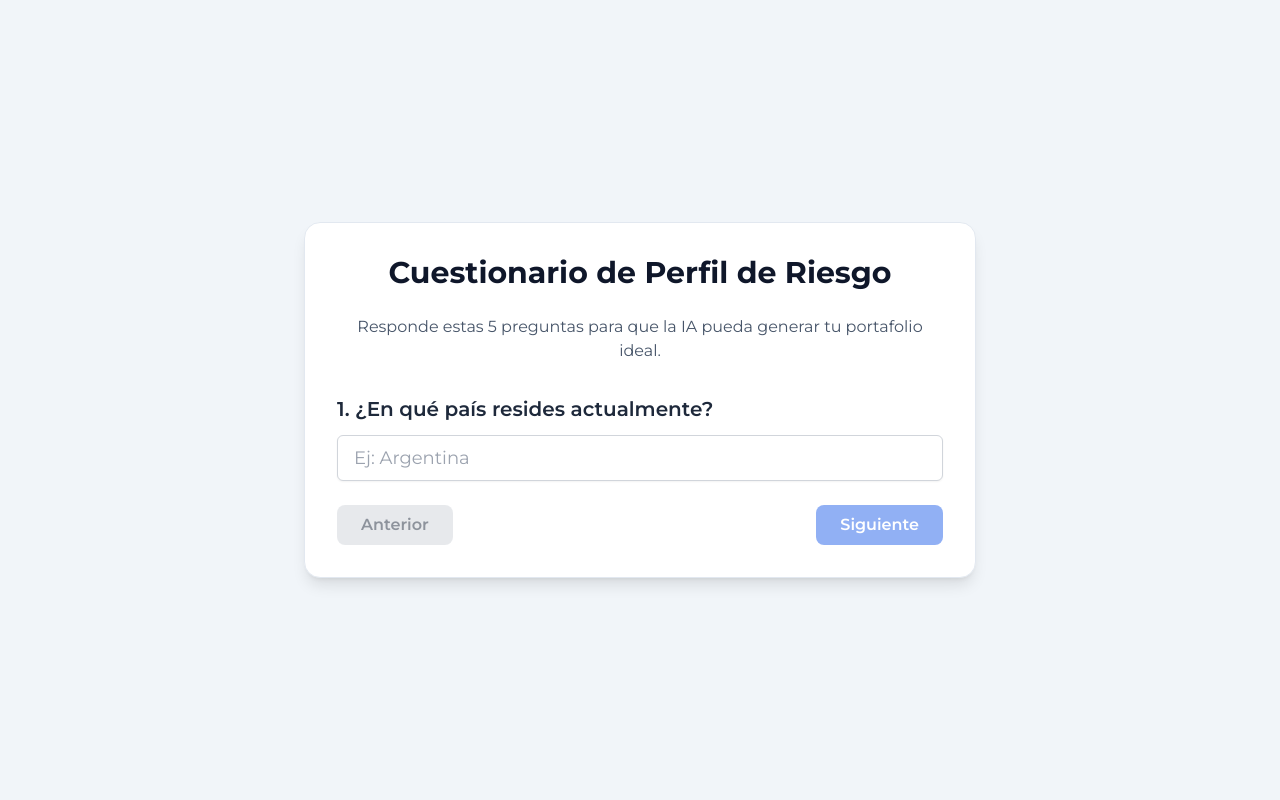
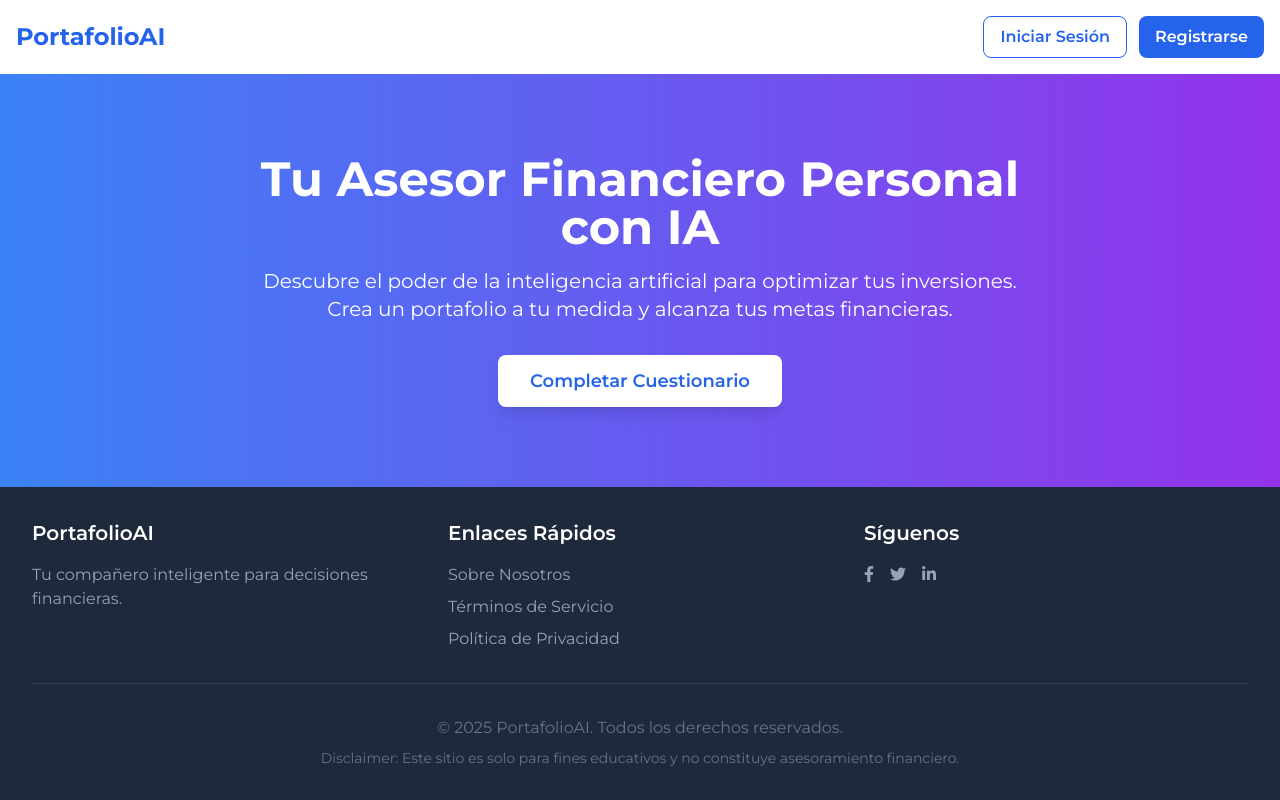
Before and after one commit to abriltello/portafolioAI, a React (Vite) app in the folder frontend/: page / in a window 1280 px wide. Built offline with nearby package versions, Linux system fonts and the light colour scheme; no server answers; sample sign-in values are in the browser's storage.

Commit message:
Actualizaciones en el flujo de autenticación y cuestionario

```diff
--- a/frontend/index.html
+++ b/frontend/index.html
@@ -14,7 +14,8 @@
     <style>
       body {
         font-family: 'Montserrat', sans-serif;
-        @apply bg-slate-50 text-slate-600;
+        background-color: #f8fafc; /* bg-slate-50 */
+        color: #475569; /* text-slate-600 */
       }
       @keyframes fadeIn {
         from { opacity: 0; transform: translateY(6px); }
--- a/frontend/src/App.tsx
+++ b/frontend/src/App.tsx
@@ -1,42 +1,112 @@
-import React, { useState, useEffect } from 'react';
-import { BrowserRouter as Router, Routes, Route, Navigate } from 'react-router-dom';
+// Componente principal de la aplicación
+import React, { useState, useEffect, useCallback } from 'react';
+import { BrowserRouter as Router, Routes, Route, Navigate, useNavigate } from 'react-router-dom';
 import AuthModal from './components/AuthModal';
 import Dashboard from './pages/Dashboard';
 import Home from './pages/Home';
 import RiskProfileForm from './components/RiskProfileForm';
-import { getAuthToken, removeAuthToken } from './services/api';
+import { getAuthToken, removeAuthToken, fetchCurrentUser } from './services/api';
 
 function App() {
+  // Estado para controlar si el usuario está autenticado
   const [isAuthenticated, setIsAuthenticated] = useState<boolean>(!!getAuthToken());
+  // Estado para controlar si el modal de autenticación está abierto
   const [isAuthModalOpen, setIsAuthModalOpen] = useState<boolean>(false);
-  const [portfolio, setPortfolio] = useState<any>(null); // Aquí se almacenará el portafolio del usuario
+  // Estado para controlar si el modal debe abrir en modo registro
+  const [authModalMode, setAuthModalMode] = useState<'login' | 'register'>('login');
+  // Estado para almacenar el portafolio del usuario
+  const [portfolio, setPortfolio] = useState<any>(null);
+  // Estado para mostrar carga
   const [isLoading, setIsLoading] = useState<boolean>(false);
+  // Estado para errores
   const [error, setError] = useState<string | null>(null);
+  // Estado para saber si debe redirigir al cuestionario después de login
+  const [shouldRedirectToQuestionnaire, setShouldRedirectToQuestionnaire] = useState<boolean>(false);
 
-  useEffect(() => {
-    // Aquí podrías cargar el portafolio del usuario si ya está autenticado
-    // y si no lo tienes en el estado.
-    if (isAuthenticated && !portfolio) {
-      // fetchPortfolio(); // Implementar esta función para cargar el portafolio
+  // Función para obtener el portafolio del usuario desde el backend
+  const fetchPortfolio = useCallback(async () => {
+    if (!isAuthenticated) return;
+    setIsLoading(true);
+    try {
+      const response = await fetchCurrentUser();
+      if (response.data && response.data.portfolio) {
+        setPortfolio(response.data.portfolio);
+      } else {
+        setPortfolio(null);
+      }
+    } catch (err) {
+      console.error("Error fetching user portfolio:", err);
+      setError("Failed to load portfolio.");
+      setPortfolio(null);
+    } finally {
+      setIsLoading(false);
     }
   }, [isAuthenticated]);
 
-  const handleLoginSuccess = () => {
+  // Efecto para cargar el portafolio cuando el usuario está autenticado
+  useEffect(() => {
+    if (isAuthenticated && !portfolio) {
+      fetchPortfolio();
+    }
+  }, [isAuthenticated, portfolio, fetchPortfolio]);
+
+  // Función llamada cuando la autenticación es exitosa
+  const handleLoginSuccess = async (source: 'login' | 'register') => {
     setIsAuthenticated(true);
     setIsAuthModalOpen(false);
-    // Aquí podrías también cargar el portafolio después de un login exitoso
-    // fetchPortfolio();
+    setShouldRedirectToQuestionnaire(false);
+
+    if (source === 'register') {
+      // Registro: siempre ir al cuestionario
+      window.location.href = '/risk-profile-form';
+      return;
+    }
+
+    // Login: detectar si es primera vez (sin portafolio) y redirigir a cuestionario; si no, al dashboard
+    try {
+      const me = await fetchCurrentUser();
+      const hasPortfolio = !!me.data?.portfolio;
+      if (hasPortfolio) {
+        window.location.href = '/dashboard/overview';
+      } else {
+        window.location.href = '/risk-profile-form';
+      }
+    } catch (err) {
+      // Ante error, fallback al dashboard
+      window.location.href = '/dashboard/overview';
+    }
   };
 
+  // Función para cerrar sesión
   const handleLogout = () => {
     removeAuthToken();
     setIsAuthenticated(false);
     setPortfolio(null);
-    // Redirigir a la página de inicio o login
+    window.location.href = '/';
   };
 
+  // Función llamada cuando se genera un portafolio
   const handlePortfolioGenerated = (newPortfolio: any) => {
     setPortfolio(newPortfolio);
+  };
+
+  // Función para abrir el modal de autenticación y luego ir al cuestionario
+  const handleOpenAuthModalForQuestionnaire = () => {
+    setShouldRedirectToQuestionnaire(true);
+    setAuthModalMode('register');
+    setIsAuthModalOpen(true);
+  };
+
+  // Función para abrir modal en modo login
+  const handleOpenAuthModalLogin = () => {
+    setAuthModalMode('login');
+    setIsAuthModalOpen(true);
+  };
+
+  // Función para abrir modal en modo registro
+  const handleOpenAuthModalRegister = () => {
+    setAuthModalMode('register');
+    setIsAuthModalOpen(true);
   };
 
   return (
@@ -44,20 +114,23 @@ function App() {
       <div className="min-h-screen bg-slate-50 font-montserrat text-slate-600">
         <Routes>
           <Route path="/" element={
-            isAuthenticated ? (
-              portfolio ? (
-                <Dashboard onLogout={handleLogout} portfolio={portfolio} />
-              ) : (
-                <RiskProfileForm onPortfolioGenerated={handlePortfolioGenerated} />
-              )
-            ) : (
-              <Home onOpenAuthModal={() => setIsAuthModalOpen(true)} />
-            )
+            <Home
+              onOpenAuthModalLogin={handleOpenAuthModalLogin}
+              onOpenAuthModalRegister={handleOpenAuthModalRegister}
+              onOpenAuthModalForQuestionnaire={handleOpenAuthModalForQuestionnaire}
+              isAuthenticated={isAuthenticated}
+              portfolio={portfolio}
+              isLoading={isLoading}
+            />
           } />
           {/* Rutas protegidas que requieren autenticación */}
           <Route
             path="/dashboard/*"
             element={isAuthenticated ? <Dashboard onLogout={handleLogout} portfolio={portfolio} /> : <Navigate to="/" />}
+          />
+          <Route
+            path="/risk-profile-form"
+            element={isAuthenticated ? <RiskProfileForm onPortfolioGenerated={handlePortfolioGenerated} /> : <Navigate to="/" />}
           />
           {/* Otras rutas públicas o de error */}
           <Route path="*" element={<Navigate to="/" />} />
@@ -67,6 +140,7 @@ function App() {
           isOpen={isAuthModalOpen}
           onClose={() => setIsAuthModalOpen(false)}
           onLoginSuccess={handleLoginSuccess}
+          initialMode={authModalMode}
         />
       </div>
     </Router>
--- a/frontend/src/components/AuthModal.tsx
+++ b/frontend/src/components/AuthModal.tsx
@@ -1,63 +1,95 @@
-import React, { useState } from 'react';
+// Componente de autenticación simple
+import React, { useState, useEffect } from 'react';
 import { loginUser, registerUser } from '../services/api';
 
+// Props para el modal de autenticación
 interface AuthModalProps {
   isOpen: boolean;
   onClose: () => void;
-  onLoginSuccess: () => void;
+  onLoginSuccess: (source: 'login' | 'register') => void;
+  initialMode?: 'login' | 'register';
 }
 
-const AuthModal: React.FC<AuthModalProps> = ({ isOpen, onClose, onLoginSuccess }) => {
-  const [isRegister, setIsRegister] = useState(false);
+// Modal de autenticación para login y registro
+const AuthModal: React.FC<AuthModalProps> = ({ isOpen, onClose, onLoginSuccess, initialMode = 'login' }) => {
+  // Estado para alternar entre registro y login (inicializa según initialMode)
+  const [isRegister, setIsRegister] = useState(initialMode === 'register');
+  // Estado para los campos del formulario
   const [email, setEmail] = useState('');
   const [password, setPassword] = useState('');
   const [name, setName] = useState('');
+  // Estado para mostrar errores
   const [error, setError] = useState<string | null>(null);
+  // Estado para mostrar carga
   const [loading, setLoading] = useState<boolean>(false);
+  // Estado para mostrar éxito en registro
+  const [registerSuccess, setRegisterSuccess] = useState(false);
 
+  // Actualizar el modo cuando cambia initialMode
+  useEffect(() => {
+    setIsRegister(initialMode === 'register');
+  }, [initialMode, isOpen]);
+
+  // Si el modal no está abierto, no renderizar nada
   if (!isOpen) return null;
 
+  // Maneja el envío del formulario
   const handleSubmit = async (e: React.FormEvent) => {
     e.preventDefault();
     setError(null);
     setLoading(true);
     try {
       if (isRegister) {
+        // Registro de usuario
         await registerUser({ name, email, password });
-        alert('Registro exitoso. Por favor, inicia sesión.');
-        setIsRegister(false);
+        // Después del registro, hacer login automático
+        const loginResponse = await loginUser({ email, password });
+        localStorage.setItem('token', loginResponse.data.access_token);
+        // Decodificar el token para obtener el user_id
+        const decodedToken = JSON.parse(atob(loginResponse.data.access_token.split('.')[1]));
+        localStorage.setItem('user_id', decodedToken.user_id);
+        onLoginSuccess('register');
       } else {
+        // Login de usuario
         const response = await loginUser({ email, password });
         localStorage.setItem('token', response.data.access_token);
-        // Assuming the login response also contains user_id
-        // You might need to adjust this based on your backend's login response structure
-        // For now, let's assume the backend returns user_id in the login response or we fetch it after login.
-        // For simplicity, let's assume the backend returns user_id directly in the login response.
-        // If not, you would need to make another API call to /api/auth/me after setting the token.
+        // Decodificar el token para obtener el user_id
         const decodedToken = JSON.parse(atob(response.data.access_token.split('.')[1]));
         localStorage.setItem('user_id', decodedToken.user_id);
-        onLoginSuccess();
+        onLoginSuccess('login');
       }
     } catch (err: any) {
+      // Mostrar error si ocurre
       setError(err.response?.data?.detail || 'Ocurrió un error');
     } finally {
       setLoading(false);
     }
   };
 
+  // Render del modal
   return (
     <div className="fixed inset-0 bg-gray-600 bg-opacity-50 overflow-y-auto h-full w-full flex justify-center items-center">
       <div className="relative p-8 bg-white rounded-lg shadow-xl max-w-md w-full animate-fade-in">
+        {/* Botón para cerrar el modal */}
         <button
           className="absolute top-4 right-4 text-gray-400 hover:text-gray-600 text-xl"
           onClick={onClose}
         >
           &times;
         </button>
+        {/* Título del modal */}
         <h2 className="text-2xl font-bold text-slate-900 mb-6 text-center">
           {isRegister ? 'Regístrate' : 'Inicia Sesión'}
         </h2>
 
+        {/* Mensaje de éxito tras el registro */}
+        {registerSuccess && (
+          <div className="mb-4 p-3 bg-green-100 text-green-700 rounded-lg text-center">
+            Registro exitoso. Ahora puedes iniciar sesión con tu correo y contraseña.
+          </div>
+        )}
+
+        {/* Formulario de login/registro */}
         <form onSubmit={handleSubmit} className="space-y-4">
           {isRegister && (
             <div>
@@ -93,6 +125,7 @@ const AuthModal: React.FC<AuthModalProps> = ({ isOpen, onClose, onLoginSuccess }
               onChange={(e) => setPassword(e.target.value)}
               required
             />
+            {/* En login, mostrar enlace para recuperar contraseña */}
             {!isRegister && (
               <div className="text-right mt-1">
                 <a href="#" className="text-sm text-blue-600 hover:text-blue-800">¿Olvidaste tu contraseña?</a>
@@ -100,8 +133,10 @@ const AuthModal: React.FC<AuthModalProps> = ({ isOpen, onClose, onLoginSuccess }
             )}
           </div>
 
+          {/* Mostrar error si existe */}
           {error && <p className="text-red-500 text-sm">{error}</p>}
 
+          {/* Botón para enviar el formulario */}
           <button
             type="submit"
             className="w-full bg-blue-600 text-white font-semibold py-2 px-4 rounded-lg hover:bg-blue-700 transition duration-300 disabled:opacity-50"
@@ -111,6 +146,7 @@ const AuthModal: React.FC<AuthModalProps> = ({ isOpen, onClose, onLoginSuccess }
           </button>
         </form>
 
+        {/* Alternar entre login y registro */}
         <div className="mt-6 text-center">
           <p className="text-sm text-slate-600">
             {isRegister ? '¿Ya tienes una cuenta?' : '¿No tienes una cuenta?'}{' '}
@@ -123,6 +159,7 @@ const AuthModal: React.FC<AuthModalProps> = ({ isOpen, onClose, onLoginSuccess }
           </p>
         </div>
 
+        {/* Botones sociales (no funcionales) */}
         <div className="mt-6 border-t border-gray-200 pt-6 space-y-3">
           <button className="w-full flex items-center justify-center bg-white border border-gray-300 text-slate-700 py-2 px-4 rounded-lg shadow-sm hover:bg-gray-50 transition duration-300">
             <img src="https://img.icons8.com/color/16/000000/google-logo.png" alt="Google" className="mr-2" />
--- a/frontend/src/components/RiskProfileForm.tsx
+++ b/frontend/src/components/RiskProfileForm.tsx
@@ -1,18 +1,25 @@
+// Componente de formulario de perfil de riesgo
 import React, { useState } from 'react';
 import { optimizePortfolio, saveRiskProfile } from '../services/api';
 import { useNavigate } from 'react-router-dom';
 
+// Props del componente
 interface RiskProfileFormProps {
   onPortfolioGenerated: (portfolio: any) => void;
 }
 
 const RiskProfileForm: React.FC<RiskProfileFormProps> = ({ onPortfolioGenerated }) => {
   const navigate = useNavigate();
+  // Estado para controlar qué pregunta se muestra
   const [currentQuestion, setCurrentQuestion] = useState(0);
+  // Estado para almacenar las respuestas del usuario
   const [answers, setAnswers] = useState<any>({});
+  // Estado para mostrar carga
   const [loading, setLoading] = useState(false);
+  // Estado para mostrar errores
   const [error, setError] = useState<string | null>(null);
 
+  // Lista de preguntas del cuestionario
   const questions = [
     {
       id: "country",
@@ -59,53 +66,60 @@ const RiskProfileForm: React.FC<RiskProfileFormProps> = ({ onPortfolioGenerated
     }
   ];
 
+  // Función para actualizar las respuestas cuando el usuario cambia un campo
   const handleAnswerChange = (questionId: string, value: any) => {
     setAnswers({ ...answers, [questionId]: value });
   };
 
+  // Función para avanzar a la siguiente pregunta
   const handleNext = () => {
     if (currentQuestion < questions.length - 1) {
       setCurrentQuestion(currentQuestion + 1);
     }
   };
 
+  // Función para retroceder a la pregunta anterior
   const handleBack = () => {
     if (currentQuestion > 0) {
       setCurrentQuestion(currentQuestion - 1);
     }
   };
 
+  // Función para enviar el formulario y generar el portafolio
   const handleSubmit = async (e: React.FormEvent) => {
     e.preventDefault();
     setLoading(true);
     setError(null);
 
-    const userId = localStorage.getItem('user_id'); // Asume que el user_id se guarda en localStorage al loguearse
+    const userId = localStorage.getItem('user_id');
     if (!userId) {
-      setError("User not logged in.");
+      setError("Usuario no autenticado. Por favor, inicia sesión.");
       setLoading(false);
       return;
     }
 
     const riskProfileData = {
-      risk_profile_answers: answers, // Guardar todas las respuestas
+      risk_profile_answers: answers,
       country: answers.country,
       experience_level: answers.experience_level,
       investment_goal: answers.investment_goal,
-      risk_level: answers.risk_tolerance, // Mapear a risk_level para el backend
+      risk_level: answers.risk_tolerance,
       preferences: { amount: parseFloat(answers.investment_amount) }
     };
 
     try {
-      // Primero, guardar el perfil de riesgo
+      // Guardar el perfil de riesgo
       await saveRiskProfile(riskProfileData);
 
-      // Luego, optimizar el portafolio
+      // Optimizar el portafolio
       const portfolioResponse = await optimizePortfolio(riskProfileData);
       onPortfolioGenerated(portfolioResponse.data);
-      navigate('/dashboard/overview'); // Redirigir al dashboard
+
+      // Redirigir al dashboard sin mostrar alerta
+      navigate('/dashboard/overview');
     } catch (err: any) {
-      setError(err.response?.data?.detail || 'Error al generar el portafolio.');
+      setError(err.response?.data?.detail || 'Error al generar el portafolio. Por favor, intenta de nuevo.');
+      console.error('Error generando portafolio:', err);
     } finally {
       setLoading(false);
     }
@@ -132,6 +146,12 @@ const RiskProfileForm: React.FC<RiskProfileFormProps> = ({ onPortfolioGenerated
                   placeholder={currentQ.placeholder}
                   value={answers[currentQ.id] || ''}
                   onChange={(e) => handleAnswerChange(currentQ.id, e.target.value)}
+                  onKeyDown={(e) => {
+                    if (e.key === 'Enter') {
+                      e.preventDefault();
+                      if (answers[currentQ.id]) handleNext();
+                    }
+                  }}
                   required
                 />
               )
@@ -144,6 +164,14 @@ const RiskProfileForm: React.FC<RiskProfileFormProps> = ({ onPortfolioGenerated
                   placeholder={currentQ.placeholder}
                   value={answers[currentQ.id] || ''}
                   onChange={(e) => handleAnswerChange(currentQ.id, e.target.value)}
+                  onKeyDown={(e) => {
+                    if (e.key === 'Enter') {
+                      e.preventDefault();
+                      if (currentQuestion < questions.length - 1 && answers[currentQ.id]) {
+                        handleNext();
+                      }
+                    }
+                  }}
                   required
                 />
               )
--- a/frontend/src/pages/Home.tsx
+++ b/frontend/src/pages/Home.tsx
@@ -1,22 +1,65 @@
+// Página de inicio de la aplicación
 import React from 'react';
+import { useNavigate } from 'react-router-dom';
 import Footer from '../components/Footer';
 
+// Props para el componente Home
 interface HomeProps {
-  onOpenAuthModal: () => void;
+  onOpenAuthModalLogin: () => void;
+  onOpenAuthModalRegister: () => void;
+  onOpenAuthModalForQuestionnaire: () => void;
+  isAuthenticated: boolean;
+  portfolio: any;
+  isLoading: boolean;
 }
 
-const Home: React.FC<HomeProps> = ({ onOpenAuthModal }) => {
+const Home: React.FC<HomeProps> = ({ onOpenAuthModalLogin, onOpenAuthModalRegister, onOpenAuthModalForQuestionnaire, isAuthenticated, portfolio, isLoading }) => {
+  const navigate = useNavigate();
+
+  // Función para manejar el clic en el botón principal
+  const handleMainButtonClick = () => {
+    if (isAuthenticated) {
+      // Si está autenticado y tiene portafolio, ir al dashboard
+      if (portfolio) {
+        navigate('/dashboard');
+      } else {
+        // Si está autenticado pero no tiene portafolio, ir al cuestionario
+        navigate('/risk-profile-form');
+      }
+    } else {
+      // Si no está autenticado, abrir modal para registrarse/login antes de ir al cuestionario
+      onOpenAuthModalForQuestionnaire();
+    }
+  };
+
+  // Función para obtener el texto del botón según el estado
+  const getButtonText = () => {
+    if (isLoading) {
+      return "Cargando...";
+    }
+    if (isAuthenticated) {
+      return portfolio ? "Ir a mi Dashboard" : "Completar Cuestionario";
+    }
+    return "Crear mi Portafolio Gratis";
+  };
+
   return (
     <div className="flex flex-col min-h-screen">
       {/* Header */}
       <header className="bg-white shadow-sm p-4 flex justify-between items-center">
         <div className="text-2xl font-bold text-blue-600">PortafolioAI</div>
-        <nav>
+        <nav className="flex gap-3">
           <button
-            onClick={onOpenAuthModal}
+            onClick={onOpenAuthModalLogin}
+            className="bg-white text-blue-600 border border-blue-600 font-semibold py-2 px-4 rounded-lg hover:bg-blue-50 transition duration-300"
+          >
+            Iniciar Sesión
+          </button>
+          <button
+            onClick={onOpenAuthModalRegister}
             className="bg-blue-600 text-white font-semibold py-2 px-4 rounded-lg hover:bg-blue-700 transition duration-300"
           >
-            Iniciar Sesión / Registrarse
+            Registrarse
           </button>
         </nav>
       </header>
@@ -30,10 +73,11 @@ const Home: React.FC<HomeProps> = ({ onOpenAuthModal }) => {
             Crea un portafolio a tu medida y alcanza tus metas financieras.
           </p>
           <button
-            onClick={onOpenAuthModal}
+            onClick={handleMainButtonClick}
             className="bg-white text-blue-600 font-semibold py-3 px-8 rounded-lg shadow-lg hover:bg-gray-100 transition duration-300 text-lg"
+            disabled={isLoading} // Disable button while loading
           >
-            Crear mi Portafolio Gratis
+            {getButtonText()}
           </button>
         </div>
       </section>
```
